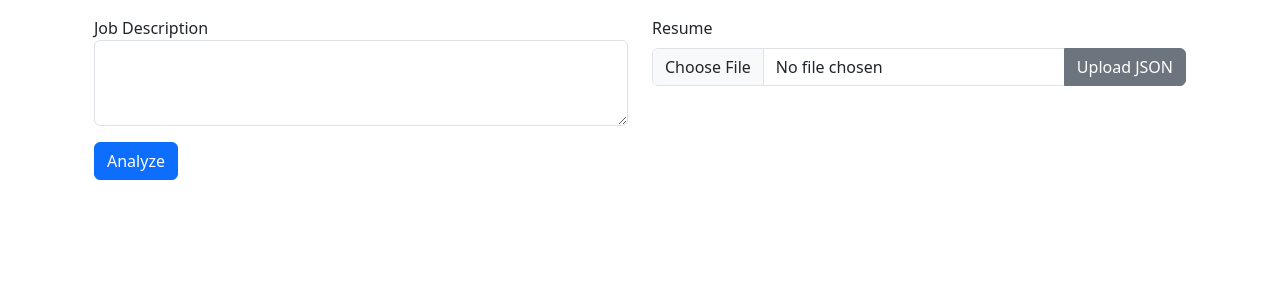
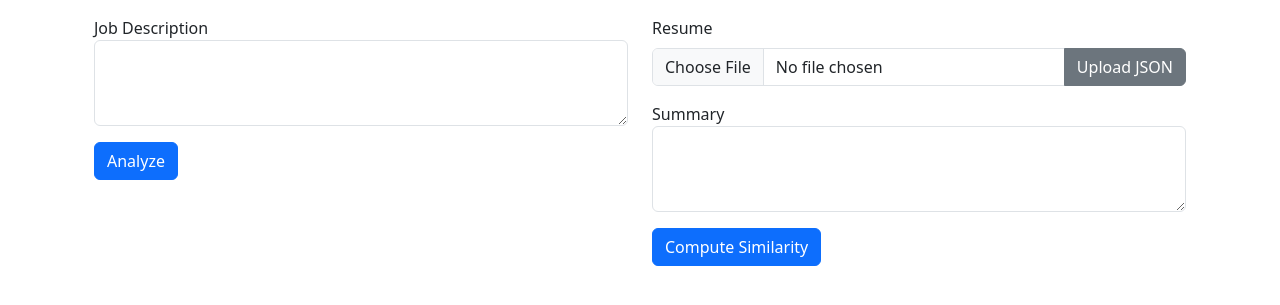
Before and after one commit to li-jiang-yan/resume-tailor, a Flask app: page / in a window 1280 px wide. Shown: the top 305 px of the page. Run offline with Flask 3, Linux system fonts and the light colour scheme; some libraries are stand-ins or nearby versions.

Commit message:
[#19] added support for computing textual similarities between job description and resume summary

```diff
--- a/flaskr/routes.py
+++ b/flaskr/routes.py
@@ -1,6 +1,6 @@
 from flask import Blueprint, jsonify, render_template, request
 
-from . import analyzelib
+from . import analyzelib, resumelib
 
 bp = Blueprint("blog", __name__)
 
@@ -18,3 +18,12 @@ def analyze():
     text = payload["text"]
     labels, values = analyzelib.vectorize(text)
     return jsonify({"labels": labels, "values": values}), 200
+
+
+@bp.route("/similarity", methods=["POST"])
+def similarity():
+    """Computes the TF-IDF similarity of two texts in a given corpus list."""
+    payload = request.get_json()
+    corpus = payload["corpus"]
+    similarity = resumelib.compute_similarity(corpus)
+    return jsonify({"percentage": similarity * 100}), 200
--- a/flaskr/static/script.js
+++ b/flaskr/static/script.js
@@ -12,10 +12,18 @@ const jsonUploadElement = {
   output: document.getElementById('jsonUploadOutput')
 };
 
+const summaryElement = {
+  textarea: document.getElementById('summaryTextarea'),
+  button: document.getElementById('summaryButton'),
+  output: document.getElementById('summaryOutput')
+}
+
 // Increase the height of the text area for a longer input
-jobAnalysisElement.textarea.addEventListener('input', (event) => {
-  event.currentTarget.style.height = 'auto';
-  event.currentTarget.style.height = event.currentTarget.scrollHeight + 'px';
+document.addEventListener('input', (event) => {
+  if (event.target.matches('textarea')) {
+    event.target.style.height = 'auto';
+    event.target.style.height = event.target.scrollHeight + 'px';
+  }
 });
 
 // Perform analysis on the job description given
@@ -60,3 +68,25 @@ jobAnalysisElement.button.addEventListener('click', async () => {
   });
 
 });
+
+// Perform similarity computation on summary and job description given
+summaryElement.button.addEventListener('click', async () => {
+  // Compute similarity in backend
+  const response = await fetch('/similarity', {
+    method: 'POST',
+    headers: {
+      'Content-Type': 'application/json'
+    },
+    body: JSON.stringify({
+      corpus: [
+        jobAnalysisElement.textarea.value,
+        summaryElement.textarea.value
+      ]
+    })
+  });
+
+  const data = await response.json();
+
+  // Present similarity in frontend
+  summaryElement.output.replaceChildren(`Similarity = ${data.percentage.toFixed(1)}%`);
+})
--- a/flaskr/templates/index.html
+++ b/flaskr/templates/index.html
@@ -59,6 +59,25 @@
             class="mb-3"
             id="jsonUploadOutput">
           </div>
+          <div class="mb-3">
+            <label for="summaryTextarea">
+              Summary
+            </label>
+            <textarea
+              class="form-control auto-expand"
+              id="summaryTextarea"
+              rows="3"></textarea>
+          </div>
+          <button
+            type="button"
+            class="btn btn-primary"
+            id="summaryButton">
+            Compute Similarity
+          </button>
+          <div
+            class="my-3"
+            id="summaryOutput">
+          </div>
         </div>
       </div>
     </div>
```
Also changed, not shown: flaskr/resumelib.py (added, +11 -0 lines).
